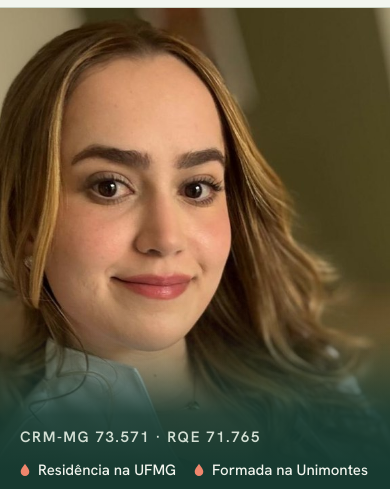
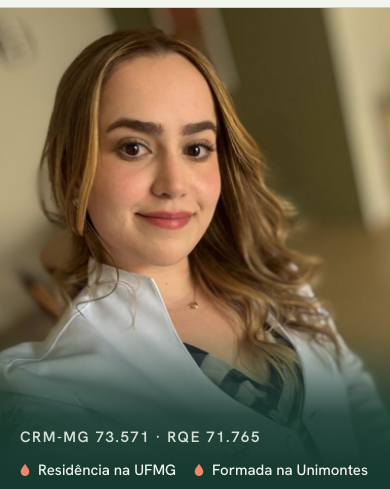
Before and after one commit to fcamara1109/isabella-lp, a plain HTML site: page index.html in a window 390 px wide. Shown: the part 57-546 px from the top of the page. Drawn offline with Linux system fonts and the light colour scheme.

Commit message:
hero: rosto menor

```diff
--- a/index.html
+++ b/index.html
@@ -213,7 +213,7 @@ a{color:var(--isabella-accent);text-underline-offset:.18em;text-decoration-thick
   .hero{display:flex;flex-direction:column;justify-content:flex-end;min-height:calc(100svh - 64px - 100px);padding:0 0 22px;background:var(--isabella-forest);overflow:hidden}
   .hero-grid{display:block}
   .hero .arco{position:absolute;inset:0;width:100%;height:100%;max-width:none;margin:0;aspect-ratio:auto}
-  .hero .arco img{border-radius:0;box-shadow:none;object-position:50% 8%;animation:none}
+  .hero .arco img{border-radius:0;box-shadow:none;height:auto;aspect-ratio:auto;object-position:50% 0;animation:none}
   .hero .arco::after{content:"";position:absolute;inset:0;background:linear-gradient(180deg,rgba(23,58,48,0) 40%,rgba(23,58,48,.5) 100%)}
   .hero .txt::before{content:"";position:absolute;z-index:-1;left:-20px;right:-20px;top:-96px;bottom:-22px;background:linear-gradient(180deg,rgba(23,58,48,0) 0,rgba(23,58,48,.88) 84px,var(--isabella-forest) 140px)}
   .hero .selo{display:none}
@@ -475,7 +475,7 @@ section.sec:not(.final)::after{content:"";position:absolute;top:44px;left:calc(v
       </div>
     </div>
     <figure class="arco">
-      <img src="fotos/isabella-calma.jpg" alt="Dra. Isabella Graça Câmara, de cabelo ondulado castanho-claro e jaleco branco, sorrindo de leve" width="800" height="1000" fetchpriority="high">
+      <img src="fotos/isabella-calma-inteira.jpg" alt="Dra. Isabella Graça Câmara, de cabelo ondulado castanho-claro e jaleco branco, sorrindo de leve" width="800" height="1068" fetchpriority="high">
       <span class="selo" aria-hidden="true"><svg viewBox="0 0 100 100" aria-hidden="true"><path d="M50.00 6.50C56.00 19.40 80.00 40.40 80.00 62.00A30.00 30.00 0 0 1 20.00 62.00C20.00 40.40 44.00 19.40 50.00 6.50Z" fill="none" stroke="#142F28" stroke-width="7" stroke-linejoin="round"/><path d="M50.00 46.88C52.50 52.25 62.50 61.00 62.50 70.00A12.50 12.50 0 0 1 37.50 70.00C37.50 61.00 47.50 52.25 50.00 46.88Z" fill="#C4412B"/></svg></span>
     </figure>
   </div>
```
Also changed, not shown: fotos/isabella-calma-inteira.jpg (added).
